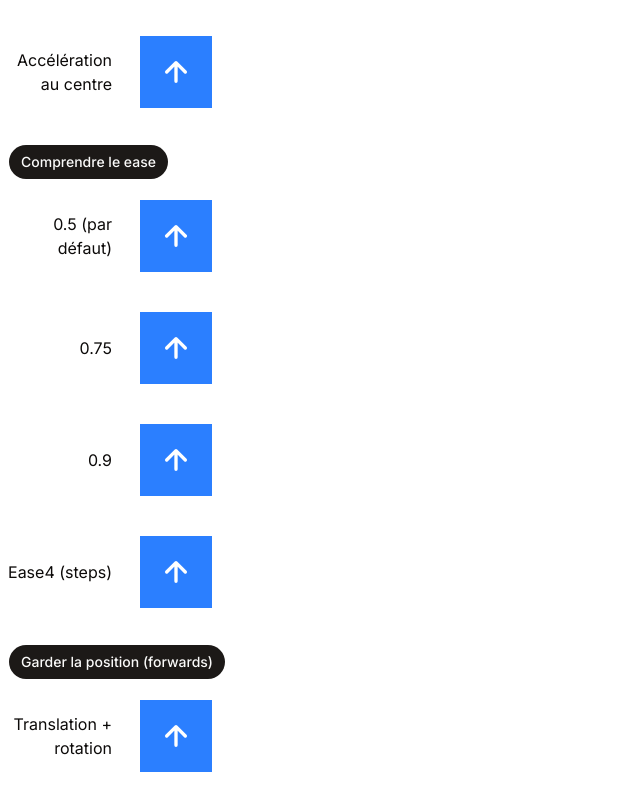
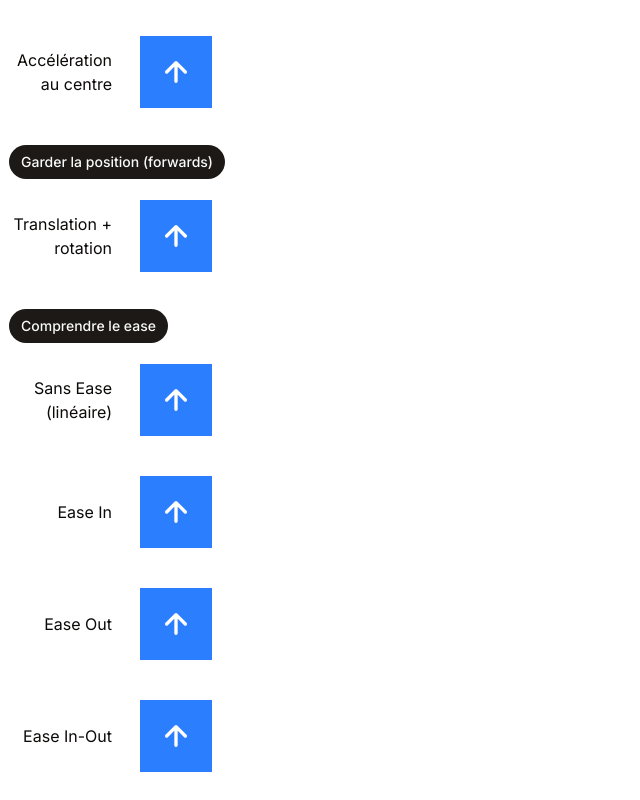
Before and after one commit to CEM-420-5W5/animations-info, a Next.js app: page / in a window 1280 px wide. Shown: the part 1032-1832 px from the top of the page, without its empty margins (0-640 px from the left). Built offline with nearby package versions, Linux system fonts and the light colour scheme.

Commit message:
exemples complet des concepts d'animation!

```diff
--- a/app/page.tsx
+++ b/app/page.tsx
@@ -15,10 +15,10 @@ export default function Home() {
     await animerOpacity();
   };
 
-  const animer = async (elementId:string, keyframes: Keyframe[]) => {
+  const animer = async (elementId:string, keyframes: Keyframe[], duration:number = ANIMATION_DURATION_MS, garderLesValeursFinales:boolean = false) => {
     const element = document.getElementById(elementId);
 
-    let animation = element?.animate(keyframes, { duration: ANIMATION_DURATION_MS });
+    let animation = element?.animate(keyframes, { duration: duration, fill: garderLesValeursFinales ? 'forwards' : 'none' });
     await animation?.finished;
   };
 
@@ -120,50 +120,48 @@ export default function Home() {
   };
 
   const animerAvecEase = async () => {
+    animerSansEase();
     animerEase1();
     animerEase2();
     animerEase3();
-    animerEase4();
+  };
+
+  const animerSansEase = async () => {
+    // L'easing d'un keyframe s'applique au segment qui part de ce keyframe
+    const translationKeyframes: Keyframe[] = [
+      { transform: 'translateX(0%)', easing: 'linear' },
+      { transform: 'translateX(200%)' }
+    ];
+
+    await animer(`ease0`, translationKeyframes, 4000, true);
   };
 
   const animerEase1 = async () => {
+    // L'easing d'un keyframe s'applique au segment qui part de ce keyframe
     const translationKeyframes: Keyframe[] = [
-      { transform: 'translateX(0%)'},
-      { transform: 'translateX(100%)' },
-      { transform: 'translateX(0%)'}
+      { transform: 'translateX(0%)', easing: 'ease-in' },
+      { transform: 'translateX(200%)' }
     ];
 
-    await animer(`ease1`, translationKeyframes);
+    await animer(`ease1`, translationKeyframes, 4000, true);
   };
 
   const animerEase2 = async () => {
     const translationKeyframes: Keyframe[] = [
-      { transform: 'translateX(0%)', easing: 'ease-in-out' },
-      { transform: 'translateX(100%)', easing: 'ease-in-out' },
-      { transform: 'translateX(0%)', easing: 'ease-in-out' }
+      { transform: 'translateX(0%)', easing: 'ease-out' },
+      { transform: 'translateX(200%)' }
     ];
 
-    await animer(`ease2`, translationKeyframes);
+    await animer(`ease2`, translationKeyframes, 4000, true);
   };
 
   const animerEase3 = async () => {
     const translationKeyframes: Keyframe[] = [
-      { transform: 'translateX(0%)', easing: 'ease-out' },
-      { transform: 'translateX(100%)', easing: 'ease-in-out' },
-      { transform: 'translateX(0%)', easing: 'ease-in' }
+      { transform: 'translateX(0%)', easing: 'ease-in-out' },
+      { transform: 'translateX(200%)' }
     ];
 
-    await animer(`ease3`, translationKeyframes);
-  };
-
-  const animerEase4 = async () => {
-    const translationKeyframes: Keyframe[] = [
-      { transform: 'translateX(0%)' },
-      { transform: 'translateX(100%)', easing: "steps(3, jump-none)" },
-      { transform: 'translateX(0%)' }
-    ];
-
-    await animer(`ease4`, translationKeyframes);
+    await animer(`ease3`, translationKeyframes, 4000, true);
   };
 
   // fill: 'forwards' garde l'état final de l'animation après sa fin
@@ -229,26 +227,6 @@ export default function Home() {
       </div>
 
       <div className="p-2">
-        <Button className="mr-2" onClick={animerAvecEase}>Comprendre le ease</Button>
-        <div className="flex items-center">
-          <span className="w-28 text-right pr-2">0.5 (par défaut)</span>
-          <CarreAvecFleche id="ease1" />
-        </div>
-        <div className="flex items-center">
-          <span className="w-28 text-right pr-2">0.75</span>
-          <CarreAvecFleche id="ease2" />
-        </div>
-        <div className="flex items-center">
-          <span className="w-28 text-right pr-2">0.9</span>
-          <CarreAvecFleche id="ease3" />
-        </div>
-        <div className="flex items-center">
-          <span className="w-28 text-right pr-2">Ease4 (steps)</span>
-          <CarreAvecFleche id="ease4" />
-        </div>
-      </div>
-
-      <div className="p-2">
         <Button className="mr-2" onClick={animerAvecFill}>Garder la position (forwards)</Button>
         <div className="flex items-center">
           <span className="w-28 text-right pr-2">Translation + rotation</span>
@@ -256,6 +234,28 @@ export default function Home() {
         </div>
       </div>
 
+      <div className="p-2">
+        <Button className="mr-2" onClick={animerAvecEase}>Comprendre le ease</Button>
+        <div className="flex items-center">
+          <span className="w-28 text-right pr-2">Sans Ease (linéaire)</span>
+          <CarreAvecFleche id="ease0" />
+        </div>
+        <div className="flex items-center">
+          <span className="w-28 text-right pr-2">Ease In</span>
+          <CarreAvecFleche id="ease1" />
+        </div>
+        <div className="flex items-center">
+          <span className="w-28 text-right pr-2">Ease Out</span>
+          <CarreAvecFleche id="ease2" />
+        </div>
+        <div className="flex items-center">
+          <span className="w-28 text-right pr-2">Ease In-Out</span>
+          <CarreAvecFleche id="ease3" />
+        </div>
+      </div>
+
+
+
     </div>
   );
 }
```
